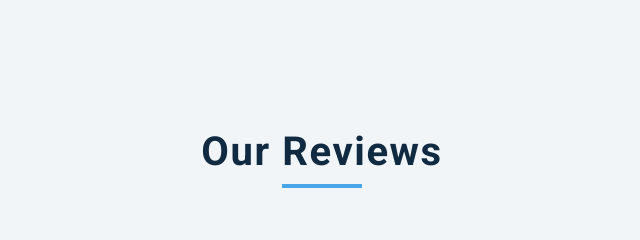
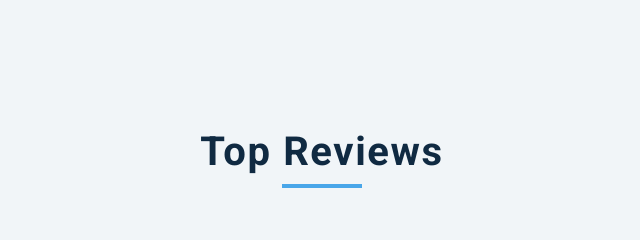
Before and after one commit to ravigaya/Reviewportal, a plain HTML site: page index.html in a window 1280 px wide. Shown: the top 240 px of the page, 318-958 px from the left. Drawn offline with nearby package versions, Linux system fonts and the light colour scheme.

Commit message:
changed title

```diff
--- a/index.html
+++ b/index.html
@@ -18,7 +18,7 @@
       <section class="container">
         <!-- title -->
         <div class="title">
-          <h2>our reviews</h2>
+          <h2> Top reviews</h2>
           <div class="underline"></div>
         </div>
         <!-- review -->
```
